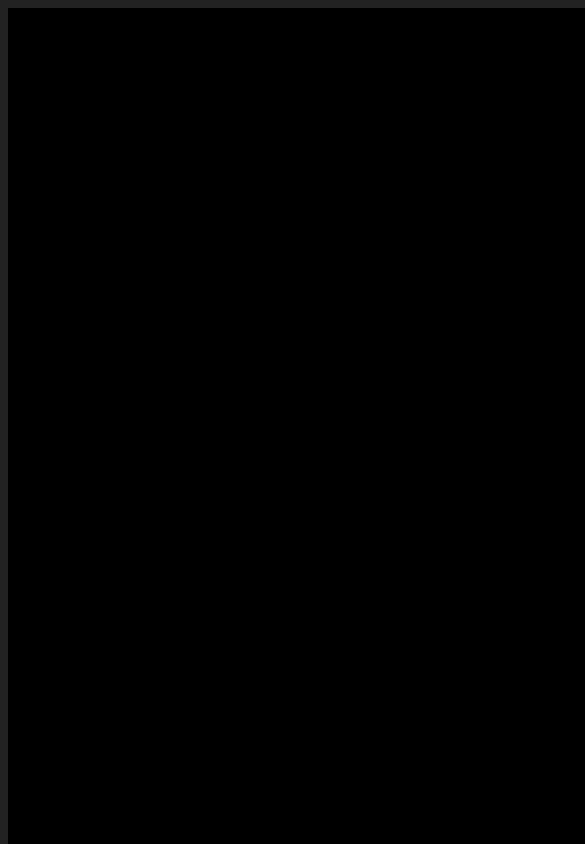
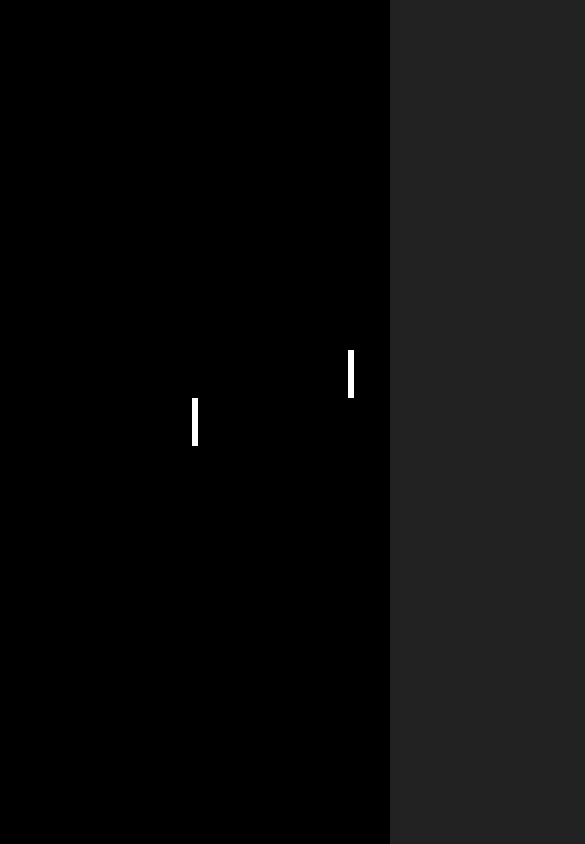
Before and after one commit to hunghvu/8-bit-armageddon, a website: page source/index.html in a window 390 px wide. Shown: the top 844 px of the page, 585 px wide, since content can reach past the window. Drawn offline with Linux system fonts and the light colour scheme.

Commit message:
Now the canvas size is responsive and  based on viewport size

```diff
--- a/source/index.html
+++ b/source/index.html
@@ -18,7 +18,7 @@
   </head>
   <body>
     <div class="container">
-      <canvas width="1920" height="1080" id="display"></canvas>
+      <canvas id="display"></canvas>
     </div>
   </body>
 </html>
--- a/source/js/main.js
+++ b/source/js/main.js
@@ -14,6 +14,18 @@
       let destructionMap = new DestructibleMap(newMapImg);
       this.world = new World(destructionMap);
       this.canvas = document.getElementById('display');
+
+      // Set responsive size
+      this.canvas.width = window.innerWidth;
+      this.canvas.height = window.innerHeight;
+      this.canvas.style.left = "0px";
+      this.canvas.style.top = "0px";
+      this.canvas.style.position = "absolute";
+      window.addEventListener('resize', event => {
+        this.canvas.width = window.innerWidth;
+        this.canvas.height = window.innerHeight;
+      })
+
       this.ctx = this.canvas.getContext('2d');
       //console.log(ctx);
       //world.draw(ctx, canvas.width, canvas.height);
```
